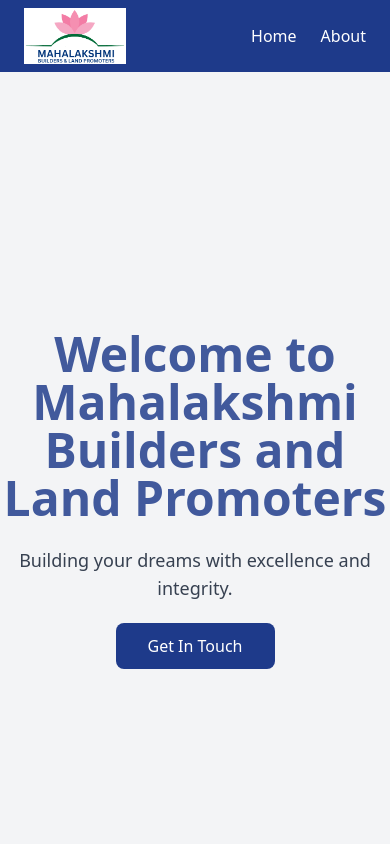
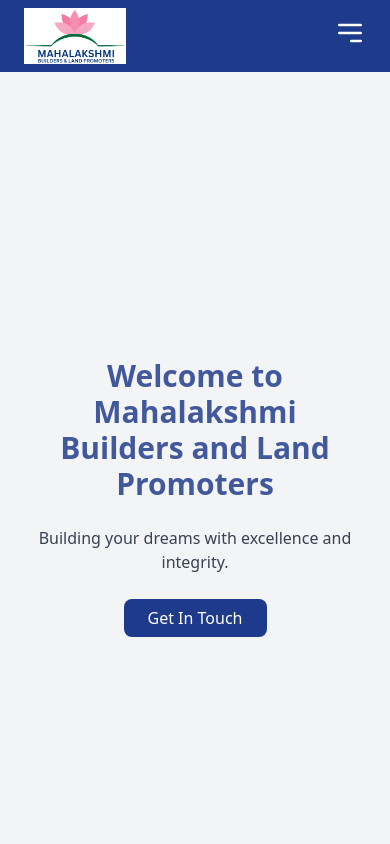
Before and after one commit to Gokkull04/mahalakshmi-app, a React (Create React App) app: page / in a window 390 px wide. Shown: the top 844 px of the page. Built offline with nearby package versions, Linux system fonts and the light colour scheme.

Commit message:
responsive

```diff
--- a/src/components/Footer.js
+++ b/src/components/Footer.js
@@ -3,8 +3,8 @@
 const Footer = () => {
   return (
     <footer className="bg-gray-800 text-white py-4 mt-8">
-      <div className="container mx-auto text-center">
-        <p>
+      <div className="container mx-auto text-center px-4">
+        <p className="text-sm sm:text-base">
           &copy; {new Date().getFullYear()} Mahalakshmi Builders and
           Enterprises. All rights reserved.
         </p>
--- a/src/components/Navbar.js
+++ b/src/components/Navbar.js
@@ -1,15 +1,47 @@
-import React from "react";
+import React, { useState } from "react";
 import { Link } from "react-router-dom";
 import logo from "../img/Mahalakshmi logo.png";
 
 const Navbar = () => {
+  // State to toggle mobile menu visibility
+  const [isOpen, setIsOpen] = useState(false);
+
   return (
     <nav className="bg-blue-900 text-white shadow-lg">
       <div className="container mx-auto flex justify-between items-center py-2 px-6">
-        <div className="">
-          <Link to="/"><img src={logo} alt="logo" className="h-14 w-full"></img></Link>
+        {/* Logo */}
+        <div>
+          <Link to="/">
+            <img src={logo} alt="logo" className="h-14 w-auto" />
+          </Link>
         </div>
-        <ul className="flex space-x-6">
+
+        {/* Burger Menu (mobile view) */}
+        <div className="lg:hidden">
+          <button
+            onClick={() => setIsOpen(!isOpen)}
+            className="text-white focus:outline-none"
+          >
+            {/* Icon for menu */}
+            <svg
+              className="w-8 h-8"
+              fill="none"
+              stroke="currentColor"
+              viewBox="0 0 24 24"
+              xmlns="http://www.w3.org/2000/svg"
+            >
+              <path
+                strokeLinecap="round"
+                strokeLinejoin="round"
+                strokeWidth="2"
+                d="M4 6h16M4 12h16m-7 6h7"
+              ></path>
+            </svg>
+          </button>
+        </div>
+
+        {/* Links for larger screens */}
+        <ul className="hidden lg:flex space-x-6">
           <li>
             <Link to="/" className="hover:text-yellow-400 transition">
               Home
@@ -22,6 +54,34 @@
           </li>
         </ul>
       </div>
+
+      {/* Mobile menu (slide down on smaller screens) */}
+      <div
+        className={`lg:hidden transition-all duration-500 ease-in-out transform ${
+          isOpen ? "max-h-full" : "max-h-0"
+        } overflow-hidden bg-blue-900`}
+      >
+        <ul className="flex flex-col space-y-4 p-4">
+          <li>
+            <Link
+              to="/"
+              className="block text-white hover:text-yellow-400 transition"
+              onClick={() => setIsOpen(false)}
+            >
+              Home
+            </Link>
+          </li>
+          <li>
+            <Link
+              to="/about"
+              className="block text-white hover:text-yellow-400 transition"
+              onClick={() => setIsOpen(false)}
+            >
+              About
+            </Link>
+          </li>
+        </ul>
+      </div>
     </nav>
   );
 };
--- a/src/pages/Home.js
+++ b/src/pages/Home.js
@@ -1,20 +1,22 @@
 import React from "react";
 import { Link } from "react-router-dom";
 
-
 const Home = () => {
   return (
-    <div className="bg-gray-100 min-h-screen flex flex-col items-center justify-center">
+    <div className="bg-gray-100 min-h-screen flex flex-col items-center justify-center px-4">
       <div className="text-center">
-        <h1 className="text-5xl font-bold mb-6 text-blue-900 animate-pulse">
-          Welcome to Mahalakshmi <br></br> Builders and Land Promoters
+        {/* Responsive Heading */}
+        <h1 className="text-3xl sm:text-5xl font-bold mb-6 text-blue-900 animate-pulse">
+          Welcome to Mahalakshmi <br /> Builders and Land Promoters
         </h1>
-        <p className="text-lg mb-8 text-gray-700">
+        {/* Responsive Paragraph */}
+        <p className="text-base sm:text-lg mb-8 text-gray-700">
           Building your dreams with excellence and integrity.
         </p>
+        {/* Responsive Button */}
         <Link
           to="/about"
-          className="bg-blue-900 text-white py-3 px-8 rounded-lg hover:bg-yellow-400 hover:text-blue-900 transition"
+          className="bg-blue-900 text-white py-2 sm:py-3 px-6 sm:px-8 rounded-lg hover:bg-yellow-400 hover:text-blue-900 transition"
         >
           Get In Touch
         </Link>
```
